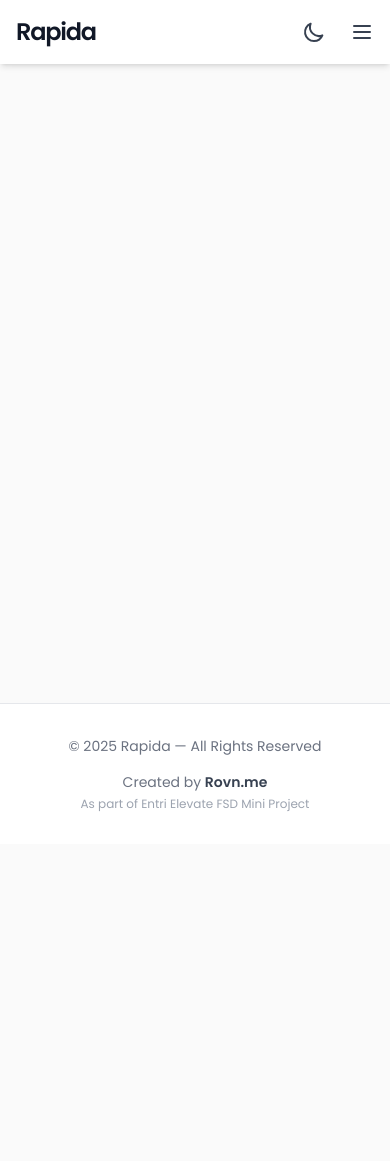
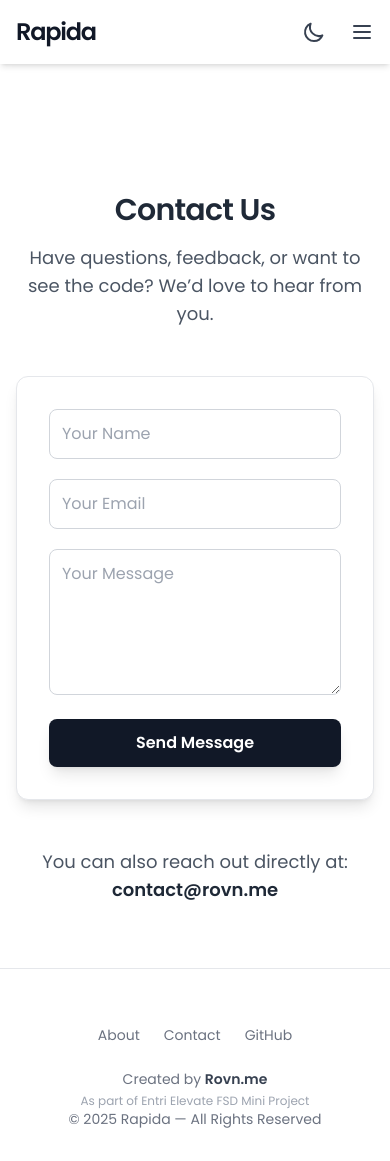
Before and after one commit to rovxn/Rapida-App, a React (Vite) app: page /contact in a window 390 px wide. Before the commit the page ends 844 px from the top, so only its background shows below. Built offline with nearby package versions, Linux system fonts and the light colour scheme.

Commit message:
functionalities almost done

```diff
--- a/src/App.jsx
+++ b/src/App.jsx
@@ -6,6 +6,9 @@ import Menu from './pages/Menu';
 import Admin from './pages/Admin';
 import Cart from './pages/Cart';
 import Checkout from './pages/CheckOut';
+import NotFound from './pages/NotFound';
+import Contact from './pages/Contact';
+import About from './pages/About';
 
 export default function App() {
   return (
@@ -19,6 +22,9 @@ export default function App() {
             <Route path="/cart" element={<Cart />} />
             <Route path="/checkout" element={<Checkout />} />
             <Route path="/admin" element={<Admin />} />
+            <Route path="*" element={<NotFound />} />
+            <Route path="/contact" element={<Contact />} />
+            <Route path="/about" element={<About />} />
           </Routes>
         </main>
         <Footer />
--- a/src/components/Footer.jsx
+++ b/src/components/Footer.jsx
@@ -1,16 +1,45 @@
+import { Link } from 'react-router-dom';
+
 export default function Footer() {
   return (
     <footer className="bg-white dark:bg-gray-900 border-t border-gray-200 dark:border-gray-700 py-8">
       <div className="container mx-auto px-4 sm:px-6 lg:px-8">
-        <div className="flex flex-col sm:flex-row justify-between items-center space-y-4 sm:space-y-0">
+        <div className="flex flex-col md:flex-row justify-between items-center space-y-6 md:space-y-0 text-center">
 
           {/* Left Side: Copyright */}
-          <div className="text-sm text-gray-500 dark:text-gray-400 font-poppins">
-            © 2025 Rapida — All Rights Reserved {/* <-- Name updated here */}
+          {/* `order-3` makes it appear last on mobile, `md:order-1` first on desktop */}
+          <div className="text-sm text-gray-500 dark:text-gray-400 font-poppins order-3 md:order-1 md:text-left">
+            © 2025 Rapida — All Rights Reserved
+          </div>
+
+          {/* Middle: Links */}
+          {/* `order-1` makes it appear first on mobile, `md:order-2` in middle on desktop */}
+          <div className="flex justify-center gap-6 text-sm font-poppins text-gray-500 dark:text-gray-400 order-1 md:order-2">
+            <Link
+              to="/about"
+              className="hover:text-gray-900 dark:hover:text-white transition-colors duration-200"
+            >
+              About
+            </Link>
+            <Link
+              to="/contact"
+              className="hover:text-gray-900 dark:hover:text-white transition-colors duration-200"
+            >
+              Contact
+            </Link>
+            <a
+              href="https://github.com/rovxn"
+              target="_blank"
+              rel="noopener noreferrer"
+              className="hover:text-gray-900 dark:hover:text-white transition-colors duration-200"
+            >
+              GitHub
+            </a>
           </div>
 
           {/* Right Side: Developer & Project Info */}
-          <div className="text-sm text-gray-500 dark:text-gray-400 font-poppins text-center sm:text-right">
+          {/* `order-2` for mobile, `md:order-3` for desktop */}
+          <div className="text-sm text-gray-500 dark:text-gray-400 font-poppins md:text-right order-2 md:order-3">
             <p>
               Created by{' '}
               <a
--- a/src/components/Navbar.jsx
+++ b/src/components/Navbar.jsx
@@ -64,6 +64,9 @@ export default function Navbar() {
     { to: '/menu', label: 'Menu' },
     { to: '/cart', label: 'Cart' },
     { to: '/admin', label: 'Admin' },
+    { to: '/contact', label: 'Contact' },
+    { to: '/about', label: 'About' },
+
   ];
 
   // Helper component for the Cart link content
@@ -171,6 +174,7 @@ export default function Navbar() {
                 <div className="text-center">{link.label}</div>
               )}
             </Link>
+
           ))}
         </div>
       </div>
--- /dev/null
+++ b/src/pages/About.jsx
@@ -0,0 +1,27 @@
+export default function About() {
+  return (
+    // Standard page wrapper
+    <section className="bg-white dark:bg-gray-900 py-16 md:py-24">
+      {/* Container with padding for fixed navbar */}
+      <div className="container mx-auto px-4 sm:px-6 lg:px-8 pt-16">
+        <div className="max-w-3xl mx-auto text-center">
+
+          {/* Themed Heading */}
+          <h2 className="text-3xl md:text-4xl font-extrabold text-gray-800 dark:text-gray-100 tracking-tight font-poppins text-center mb-8">
+            About Rapida
+          </h2>
+
+          {/* Themed Paragraph with updated data */}
+          <p className="font-poppins text-lg text-gray-600 dark:text-gray-300 leading-relaxed mb-12">
+            Rapida is a modern food-ordering platform built as part of the
+            Entri Elevate FSD Mini Project. It's designed to showcase a
+            smooth, intuitive, and aesthetic user experience. This application
+            demonstrates modern frontend architecture using React,
+            Redux for state management, and Tailwind CSS for styling.
+          </p>
+
+        </div>
+      </div>
+    </section>
+  );
+}
--- /dev/null
+++ b/src/pages/Contact.jsx
@@ -0,0 +1,69 @@
+export default function Contact() {
+
+  // Standard themed input style
+  const inputStyle = `
+    font-poppins bg-white dark:bg-gray-700 border border-gray-300
+    dark:border-gray-600 p-3 rounded-lg focus:outline-none
+    focus:ring-2 focus:ring-gray-900 dark:focus:ring-white
+    transition-shadow w-full`;
+
+  // Standard themed button style
+  const primaryButton = `
+    w-full bg-gray-900 text-white px-8 py-3 rounded-lg
+    font-poppins font-semibold text-center
+    hover:bg-gray-700 shadow-lg hover:shadow-xl
+    dark:bg-white dark:text-gray-900 dark:hover:bg-gray-200
+    transition-all duration-300 transform hover:-translate-y-0.5`;
+
+  return (
+    // Standard page wrapper
+    <section className="bg-white dark:bg-gray-900 py-16 md:py-24">
+      {/* Container with padding for fixed navbar */}
+      <div className="container mx-auto px-4 sm:px-6 lg:px-8 pt-16">
+        <div className="max-w-xl mx-auto">
+
+          {/* Themed Heading */}
+          <div className="text-center mb-12">
+            <h2 className="text-3xl md:text-4xl font-extrabold text-gray-800 dark:text-gray-100 tracking-tight font-poppins mb-4">
+              Contact Us
+            </h2>
+            <p className="font-poppins text-lg text-gray-600 dark:text-gray-300">
+              Have questions, feedback, or want to see the code?
+              We’d love to hear from you.
+            </p>
+          </div>
+
+          {/* Themed Form Card */}
+          <form
+            onSubmit={(e) => {
+              e.preventDefault();
+              alert('Message sent successfully!');
+            }}
+            className="bg-white dark:bg-gray-800 border border-gray-200 dark:border-gray-700 rounded-xl shadow-lg p-8"
+          >
+            <div className="flex flex-col gap-5 mb-6">
+              <input type="text" placeholder="Your Name" required className={inputStyle} />
+              <input type="email" placeholder="Your Email" required className={inputStyle} />
+              <textarea placeholder="Your Message" required rows="5" className={inputStyle}></textarea>
+            </div>
+            <button type="submit" className={primaryButton}>
+              Send Message
+            </button>
+          </form>
+
+          {/* Themed Contact Details (Updated Data) */}
+          <div className="mt-12 text-center font-poppins text-gray-600 dark:text-gray-300">
+            <p className="text-lg">You can also reach out directly at:</p>
+            <a
+              href="mailto:contact@rovn.me"
+              className="text-lg font-semibold text-gray-800 dark:text-gray-100 hover:text-gray-900 dark:hover:text-white transition-colors"
+            >
+              contact@rovn.me
+            </a>
+          </div>
+
+        </div>
+      </div>
+    </section>
+  );
+}
--- /dev/null
+++ b/src/pages/NotFound.jsx
@@ -0,0 +1,43 @@
+import { Link } from 'react-router-dom';
+
+export default function NotFound() {
+
+  // The primary neutral button style (as a <Link>)
+  const primaryButtonLink =
+    `inline-block bg-gray-900 text-white px-8 py-3 rounded-lg
+     font-poppins font-semibold text-center
+     hover:bg-gray-700 shadow-lg hover:shadow-xl
+     dark:bg-white dark:text-gray-900 dark:hover:bg-gray-200
+     transition-all duration-300 transform hover:-translate-y-0.5`;
+
+  return (
+    // Standard page wrapper
+    <section className="bg-white dark:bg-gray-900 py-16 md:py-24">
+      {/* Container with padding for fixed navbar */}
+      <div className="container mx-auto px-4 sm:px-6 lg:px-8 pt-16">
+        <div className="max-w-md mx-auto text-center">
+
+          {/* Large "404" for visual emphasis */}
+          <h1 className="text-9xl font-extrabold text-gray-800 dark:text-gray-100 tracking-tighter font-poppins">
+            404
+          </h1>
+
+          {/* Themed Sub-heading */}
+          <h2 className="text-3xl md:text-4xl font-bold text-gray-800 dark:text-gray-100 tracking-tight font-poppins mt-4">
+            Page Not Found
+          </h2>
+
+          {/* Themed Paragraph */}
+          <p className="mt-4 max-w-xl mx-auto text-lg text-gray-600 dark:text-gray-300 font-poppins mb-10">
+            The page you are looking for does not exist or has been moved.
+          </p>
+
+          {/* Themed Button */}
+          <Link to="/" className={primaryButtonLink}>
+            Go Back Home
+          </Link>
+        </div>
+      </div>
+    </section>
+  );
+}
```
